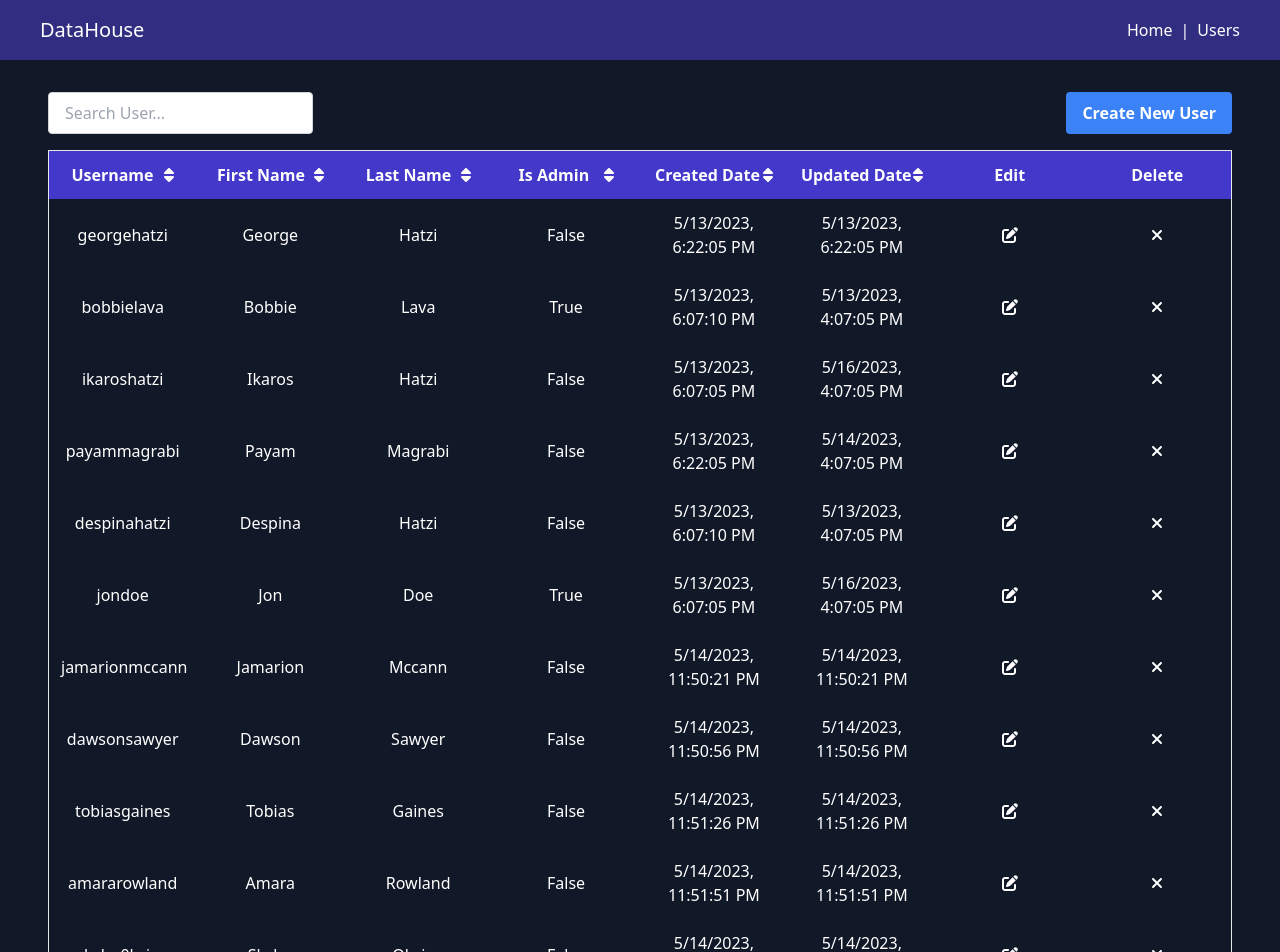
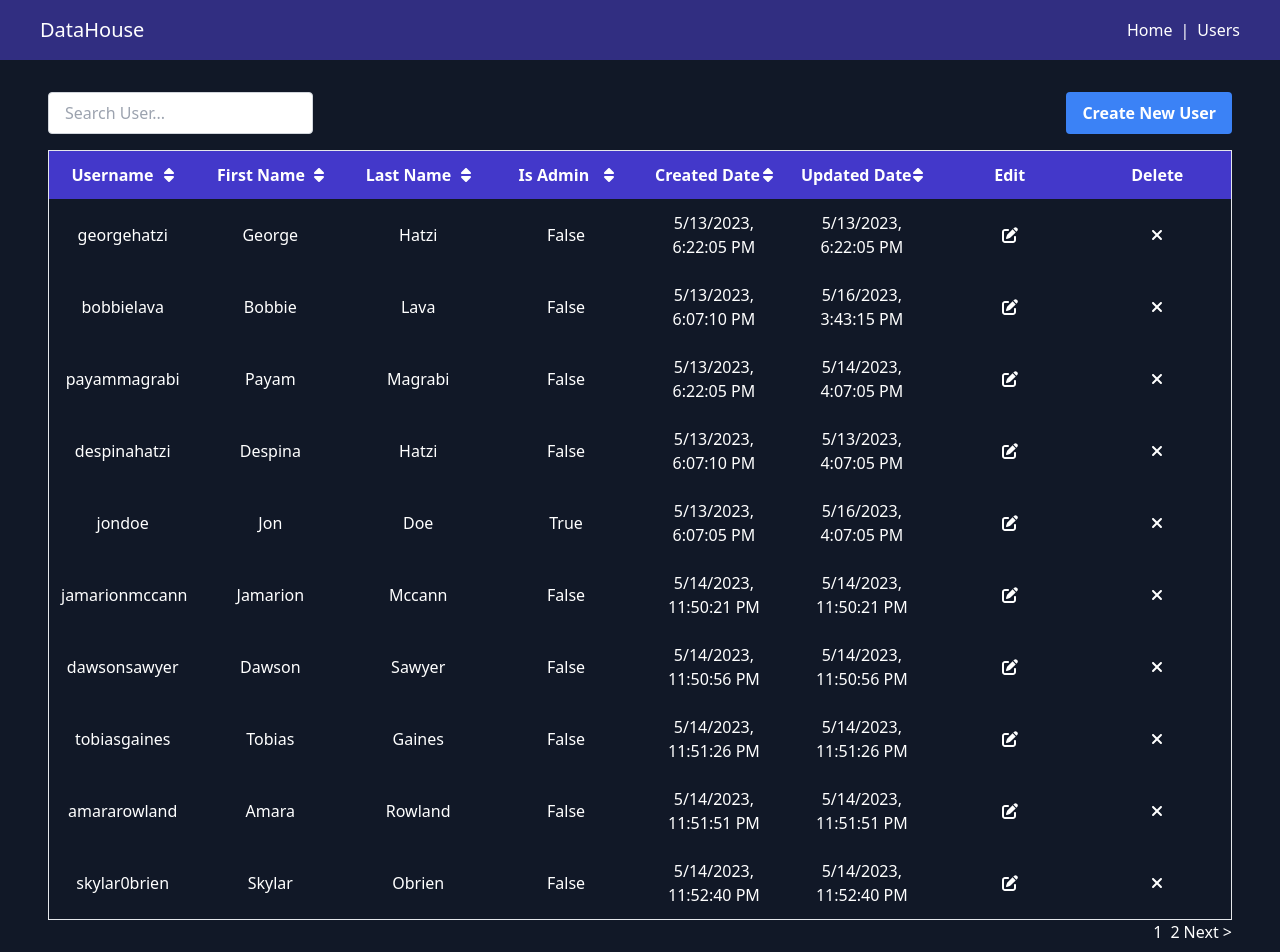
Before and after one commit to Ghatzi/vue-crud-json, a Vue app: page /users in a window 1280 px wide. Shown: the top 952 px of the page. Built offline with nearby package versions, Linux system fonts and the light colour scheme; data requests are answered from the project's data file.

Commit message:
add pagination

```diff
--- a/data/db.json
+++ b/data/db.json
@@ -16,19 +16,9 @@
       "password": "12345",
       "firstName": "bobbie",
       "lastName": "lava",
-      "isAdmin": true,
+      "isAdmin": false,
       "createdDate": "2023-05-13T18:07:10.103Z",
-      "updatedDate": "2023-05-13T16:07:05.103Z"
-    },
-    {
-      "id": 3,
-      "username": "ikaroshatzi",
-      "password": "12345",
-      "firstName": "ikaros",
-      "lastName": "hatzi",
-      "isAdmin": false,
-      "createdDate": "2023-05-13T18:07:05.103Z",
-      "updatedDate": "2023-05-16T16:07:05.103Z"
+      "updatedDate": "2023-05-16T15:43:15.619Z"
     },
     {
       "id": 4,
@@ -171,16 +161,6 @@
       "updatedDate": "2023-05-14T23:55:28.717Z"
     },
     {
-      "id": 18,
-      "username": "yadirahayes",
-      "password": "12345",
-      "firstName": "yadira",
-      "lastName": "hayes",
-      "isAdmin": false,
-      "createdDate": "2023-05-14T23:55:52.497Z",
-      "updatedDate": "2023-05-14T23:55:52.497Z"
-    },
-    {
       "id": 19,
       "username": "parkerandersen",
       "password": "12345",
@@ -199,6 +179,16 @@
       "isAdmin": false,
       "createdDate": "2023-05-14T23:57:48.831Z",
       "updatedDate": "2023-05-14T23:57:48.831Z"
+    },
+    {
+      "id": 21,
+      "username": "mhbhk",
+      "password": "jkbkj",
+      "firstName": "mnn",
+      "lastName": "nmb",
+      "isAdmin": false,
+      "createdDate": "2023-05-16T16:40:07.586Z",
+      "updatedDate": "2023-05-16T16:40:07.586Z"
     }
   ]
 }
--- /dev/null
+++ b/src/components/Pagination.vue
@@ -0,0 +1,46 @@
+<script setup lang="ts">
+const props = defineProps({
+  pageNumbers: {
+    type: Array,
+    required: true
+  },
+  currentPage: {
+    type: Number,
+    required: true
+  }
+});
+
+const { pageNumbers } = props;
+
+const emit = defineEmits(['prev-page', 'next-page', 'update-page']);
+
+const getLastPage = pageNumbers.length;
+</script>
+
+<template>
+  <nav>
+    <ul class="flex pb-1 justify-end">
+      <li v-if="currentPage !== 1" @click="emit('prev-page')">&lt; Previous</li>
+
+      <div v-for="page in pageNumbers">
+        <li
+          key="page"
+          @click="emit('update-page', page)"
+          class="mx-1 hover:text-blue-600"
+        >
+          {{ page }}
+        </li>
+      </div>
+
+      <li v-if="currentPage !== getLastPage" @click="emit('next-page')">
+        Next &gt;
+      </li>
+    </ul>
+  </nav>
+</template>
+
+<style scoped>
+li {
+  cursor: pointer;
+}
+</style>
--- a/src/features/UsersList.vue
+++ b/src/features/UsersList.vue
@@ -7,6 +7,8 @@ import {
 import { FontAwesomeIcon } from '@fortawesome/vue-fontawesome';
 import { computed, onMounted, ref } from 'vue';
 import { useRouter } from 'vue-router';
+import { users } from '../../data/db.json';
+import Pagination from '../components/Pagination.vue';
 import BaseButton from '../components/base/BaseButton.vue';
 import BaseInput from '../components/base/BaseInput.vue';
 import { columns } from '../composables/data';
@@ -21,13 +23,28 @@ const router = useRouter();
 const store = useUsers();
 
 const searchQuery = ref<string>('');
+const getUsers = ref(users);
+
+// pagination
+const currentPage = ref(1);
+const recordsPerPage = ref(10);
+const indexOfLastRecord = ref(currentPage.value * recordsPerPage.value);
+const indexOfFirstRecord = ref(indexOfLastRecord.value - recordsPerPage.value);
+const numberOfPages = ref(
+  Math.ceil(getUsers.value.length / recordsPerPage.value)
+);
+const pageNumbers = [...Array(numberOfPages.value + 1).keys()].slice(1);
+
+// sorting
 const sortColumn = ref<string>('');
 const sortDirection = ref<number>(1);
 const arrowIconName = ref<string>('');
 
 const filteredUsers = computed(() => {
   const searchValue = searchQuery.value.toLowerCase();
-  return store.getAllUsers.filter(
+  return getUsers.value
+    .slice(indexOfFirstRecord.value, indexOfLastRecord.value)
+    .filter(
       user =>
         user.username.toLowerCase().includes(searchValue) ||
         user.firstName.toLowerCase().includes(searchValue) ||
@@ -45,7 +62,7 @@ const sortByColumn = (column: string, columnType: string) => {
   if (sortDirection.value === 1) {
     arrowIconName.value = 'faSortUp';
 
-    store.getAllUsers.sort((a: any, b: any) => {
+    getUsers.value.sort((a: any, b: any) => {
       if (columnType === 'date') {
         return new Date(a[column]) > new Date(b[column]) ? 1 : -1;
       } else {
@@ -54,7 +71,7 @@ const sortByColumn = (column: string, columnType: string) => {
     });
   } else {
     arrowIconName.value = 'faSortDown';
-    store.getAllUsers.sort((a: any, b: any) => {
+    getUsers.value.sort((a: any, b: any) => {
       if (columnType === 'date') {
         return new Date(a[column]) < new Date(b[column]) ? 1 : -1;
       } else {
@@ -73,6 +90,28 @@ const handleDelete = (id: number) => {
 };
 
 const goToRoute = (url: string) => router.push(url);
+
+const updatePage = (page: number) => {
+  currentPage.value = page;
+  indexOfLastRecord.value = page * recordsPerPage.value;
+  indexOfFirstRecord.value = indexOfLastRecord.value - recordsPerPage.value;
+};
+
+const prevPage = () => {
+  if (currentPage.value !== 1) {
+    currentPage.value = currentPage.value - 1;
+    indexOfLastRecord.value = currentPage.value * recordsPerPage.value;
+    indexOfFirstRecord.value = indexOfLastRecord.value - recordsPerPage.value;
+  }
+};
+
+const nextPage = () => {
+  if (currentPage.value !== numberOfPages.value) {
+    currentPage.value = currentPage.value + 1;
+    indexOfLastRecord.value = currentPage.value * recordsPerPage.value;
+    indexOfFirstRecord.value = indexOfLastRecord.value - recordsPerPage.value;
+  }
+};
 </script>
 
 <template>
@@ -125,6 +164,14 @@ const goToRoute = (url: string) => router.push(url);
     </tbody>
     <p class="p-2" v-if="filteredUsers.length === 0">no records found</p>
   </table>
+
+  <Pagination
+    :pageNumbers="pageNumbers"
+    @prev-page="prevPage"
+    @next-page="nextPage"
+    @update-page="updatePage"
+    :currentPage="currentPage"
+  />
 </template>
 
 <style scoped lang="postcss">
```
Lines whose indentation alone changed are shown as unchanged.
